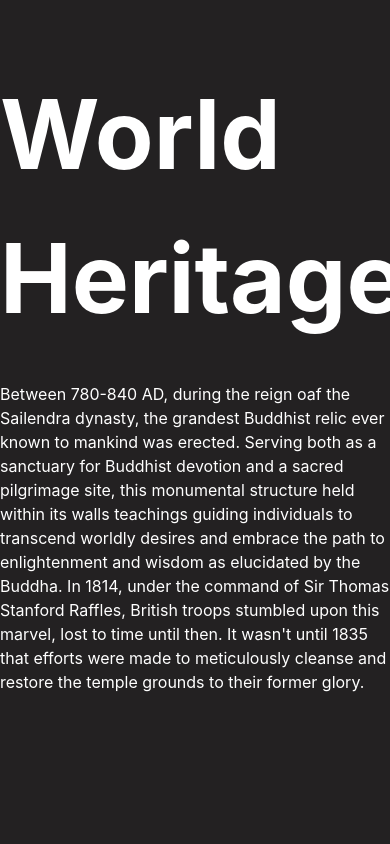
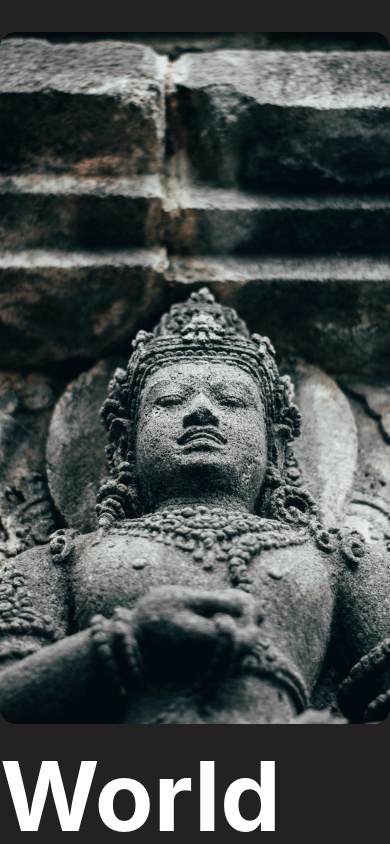
Before and after one commit to Connexsoft-Team/the-borobudur, a React (Vite) app: page / in a window 390 px wide. Shown: the top 844 px of the page. Built offline with nearby package versions, Linux system fonts and the light colour scheme.

Commit message:
section two

```diff
--- a/src/SectionTwo.jsx
+++ b/src/SectionTwo.jsx
@@ -15,7 +15,7 @@ export default function SectionTwo() {
 
   return (
     <div className="container mx-auto my-[32px] w-full h-full" data-aos="fade-up">
-      <div className="flex w-full">
+      <div className="flex flex-col lg:flex-row w-full">
         <div className="flex w-full items-center justify-center" data-aos="fade-right" data-aos-offset="300" data-aos-easing="ease-in-sine">
           <img
             src={sectiontwoimg}
```
